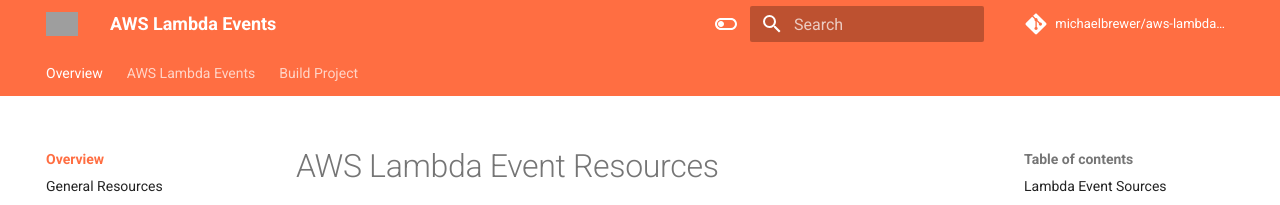
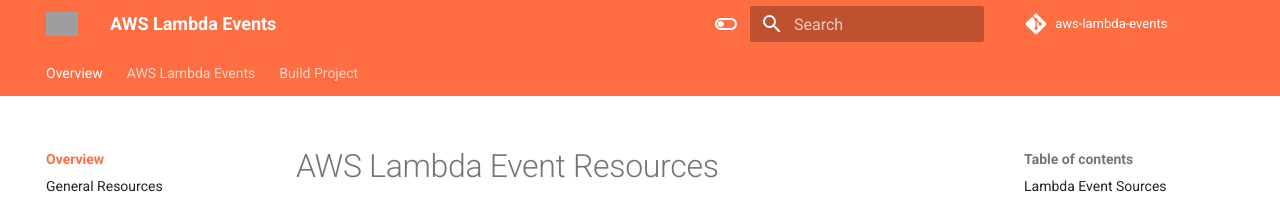
Before and after one commit to michaelbrewer/aws-lambda-events, an MkDocs documentation site: the page built from docs/index.md, in a window 1280 px wide. Shown: the top 205 px of the page. Built offline with MkDocs 1.6.1 and Material for MkDocs 9.7.7, drawn with Linux system fonts in a browser that asks for light colours; comment, search, counter and statistics services are not loaded; part of the change alters nothing that is shown; grey boxes are pictures that could not be loaded.

```diff
--- a/mkdocs.yml
+++ b/mkdocs.yml
@@ -1,13 +1,14 @@
 site_name: AWS Lambda Events
 site_description: AWS Lambda Events
 site_author: Michael Brewer
-repo_name: michaelbrewer/aws-lambda-events
+repo_name: aws-lambda-events
 repo_url: https://github.com/michaelbrewer/aws-lambda-events
 edit_uri: edit/main/docs/
 
 theme:
   name: material
   logo: media/aws-logo-light.svg
+  favicon: media/aws-lambda-1.svg
   features:
     - navigation.sections
     - navigation.expand
```
